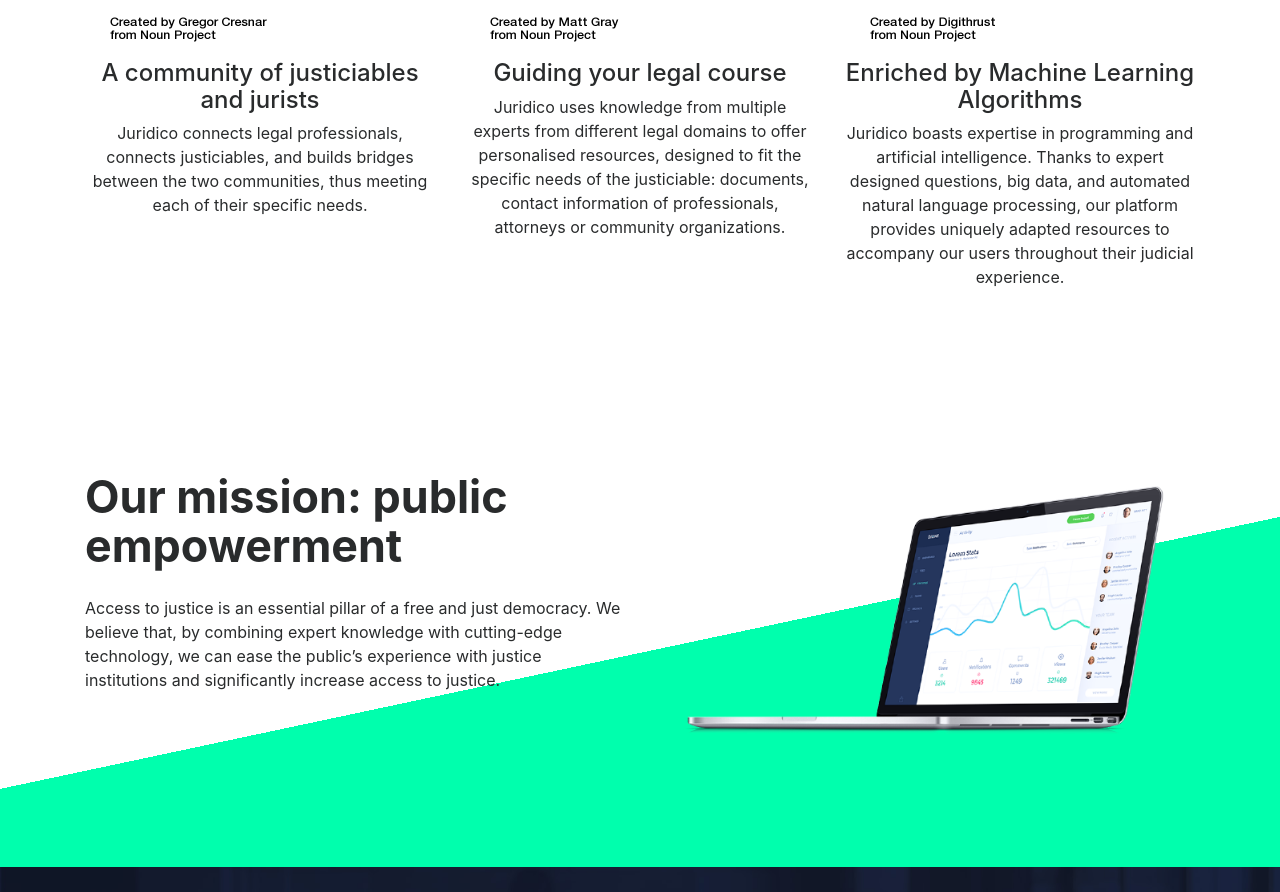
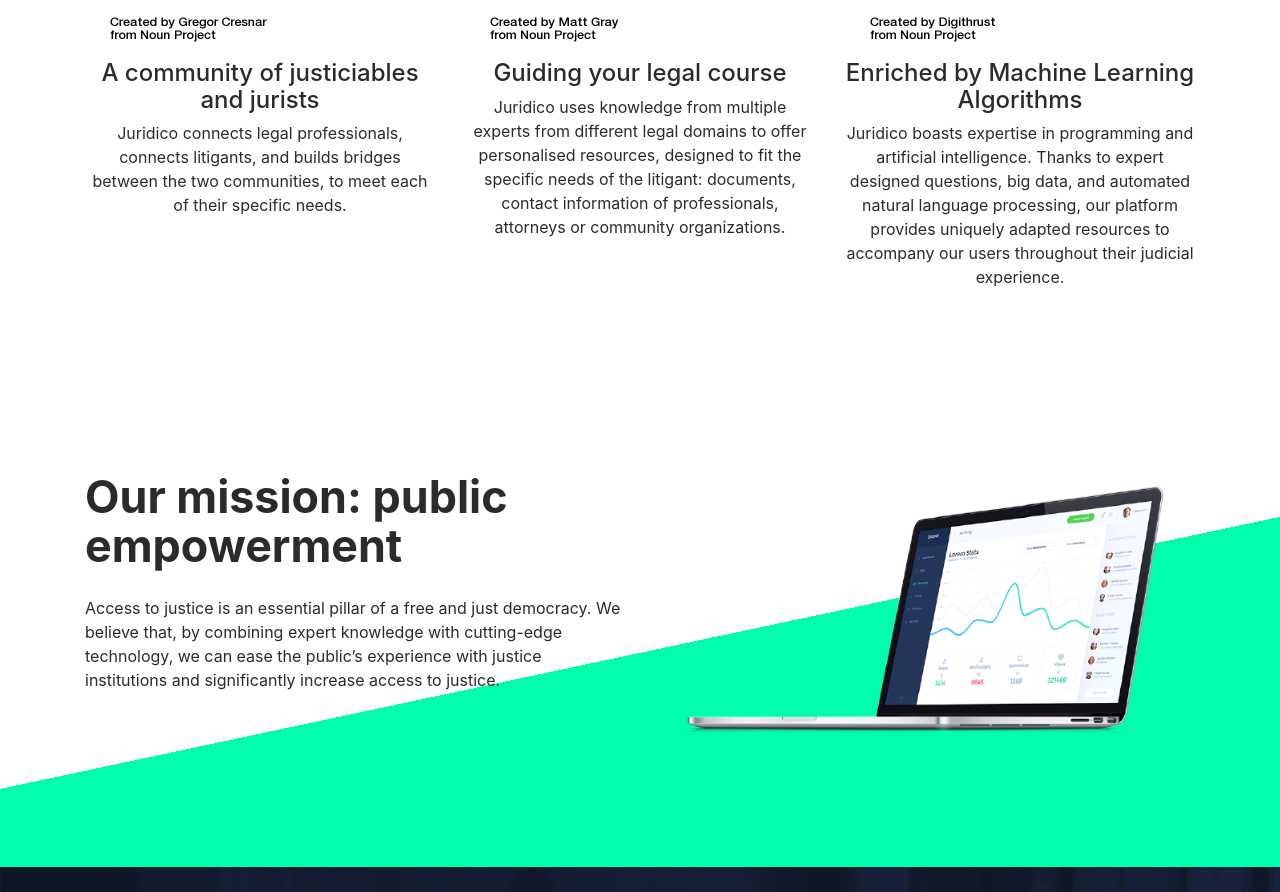
Before and after one commit to midemarc/juridico_landing_page, a plain HTML site: page en/index.html in a window 1280 px wide. Shown: the part 1316-2208 px from the top of the page. Drawn offline with Linux system fonts and the light colour scheme.

Commit message:
Small modifications in descriptions

```diff
--- a/en/index.html
+++ b/en/index.html
@@ -72,16 +72,16 @@
                 <img src="../img/noun_168654_cc.png" alt="Community" class="mx-auto img-fluid">
                 <h4>A community of justiciables and jurists</h4>
                 <p>
-                    Juridico connects legal professionals, connects justiciables, and builds bridges between the two communities, thus meeting
-                    each of their specific needs.
+                    Juridico connects legal professionals, connects litigants, and builds bridges between the two communities, to meet each
+                    of their specific needs.
                 </p>
             </div>
             <div data-aos="fade-up" data-aos-delay="0" data-aos-duration="1000" data-aos-once="true" class="col-md-4 text-center">
                 <img src="../img/noun_582201_cc.png" alt="Guide" class="mx-auto img-fluid">
                 <h4>Guiding your legal course</h4>
                 <p>
-                    Juridico uses knowledge from multiple experts from different legal domains to offer personalised resources, designed to
-                    fit the specific needs of the justiciable: documents, contact information of professionals, attorneys or community organizations.
+                     Juridico uses knowledge from multiple experts from different legal domains to offer personalised resources, designed to
+                    fit the specific needs of the litigant: documents, contact information of professionals, attorneys or community organizations.
                 </p>
             </div>
             <div data-aos="fade-up" data-aos-delay="400" data-aos-duration="1000" data-aos-once="true" class="col-md-4 text-center">
```
